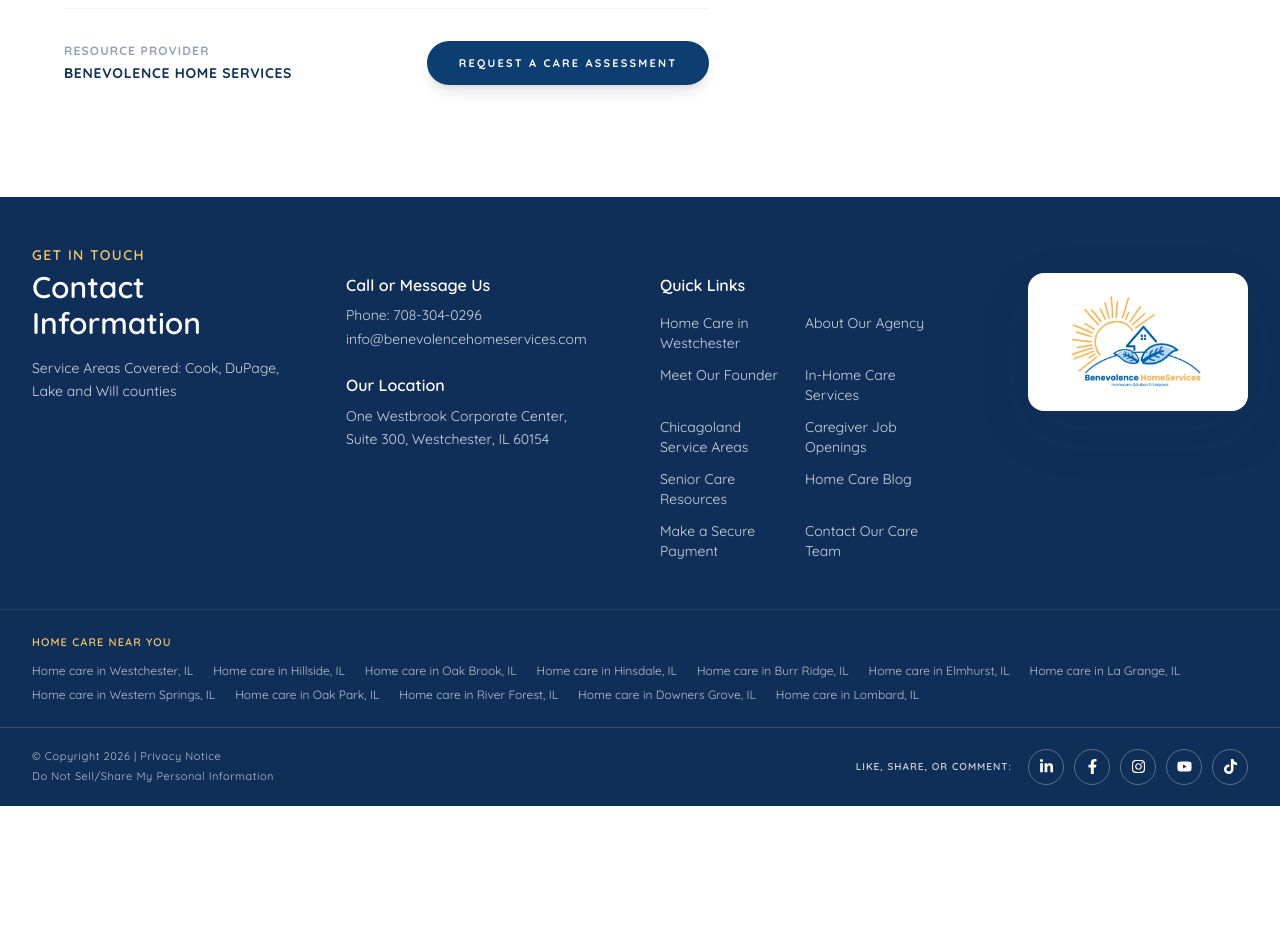
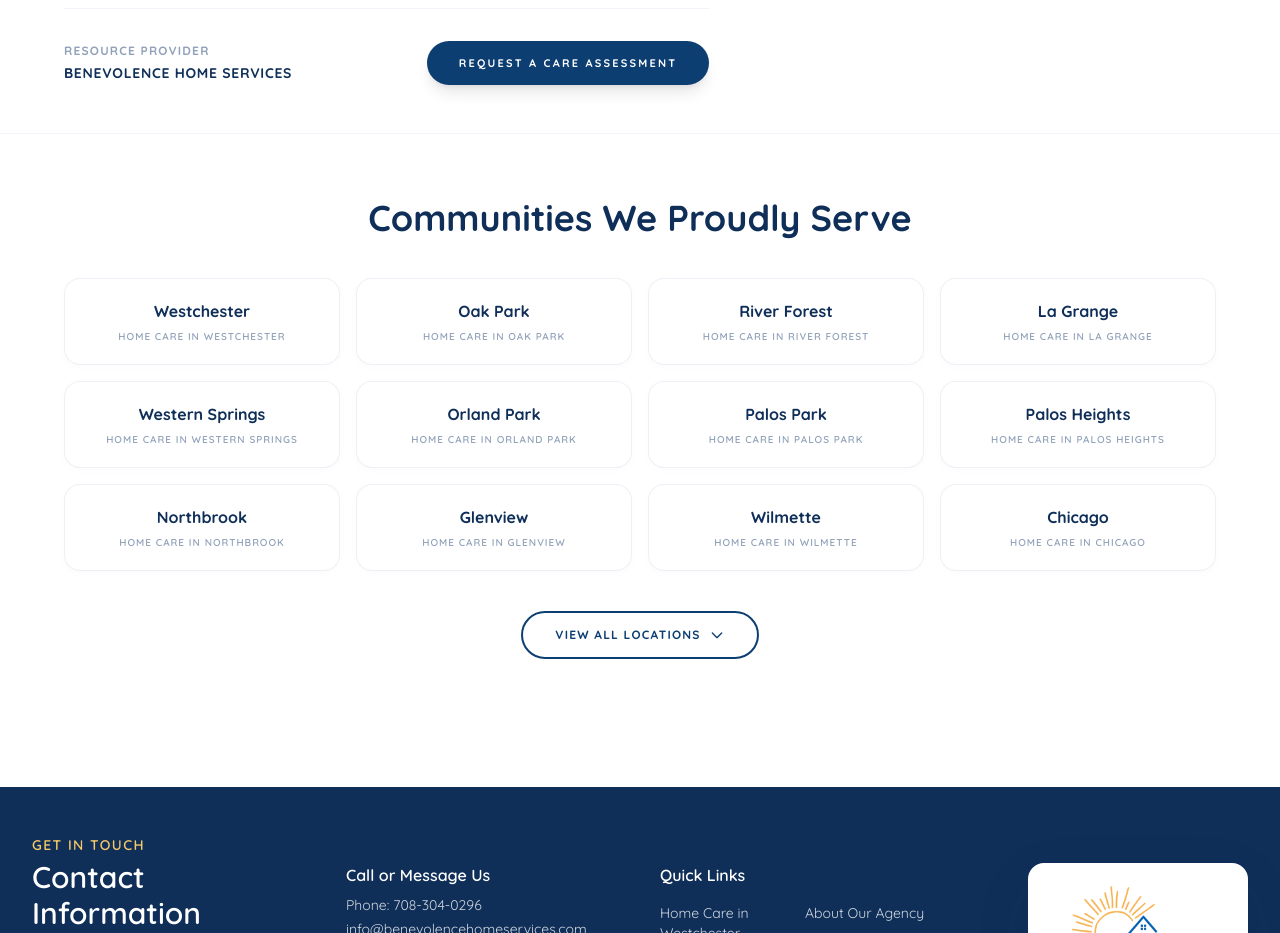
Before and after one commit to mtahaarif/Benevolence-Home-Services, a Next.js app: page /blog/assistance-in-home-care-for-depression in a window 1280 px wide. Shown: the part 2220-3153 px from the top of the page. Before the commit the page ends 3026 px from the top, so only its background shows below. Built offline with nearby package versions, Linux system fonts and the light colour scheme.

Commit message:
fixing the location discrepancy issues part v

```diff
--- a/src/app/blog/[slug]/page.tsx
+++ b/src/app/blog/[slug]/page.tsx
@@ -5,6 +5,8 @@
 import { PageShell } from "@/components/site-shell";
 import ScrollReveal from "@/components/scroll-reveal";
 import { blogPosts } from "@/data/blogs";
+import { ExpandableLocations } from "@/components/expandable-locations";
+import { cityDirectory } from "@/data/site-content";
 
 interface PageProps {
   params: Promise<{
@@ -163,6 +165,11 @@
     });
   };
 
+  // Convert the centralized cityDirectory object into a flat array
+  const allCities = Object.values(cityDirectory).map((city) => ({
+    name: city.name,
+    slug: city.slug,
+  }));
   return (
     <>
       {/* ARTICLE HEADING BLOCK */}
@@ -284,6 +291,10 @@
           </div>
         </PageShell>
       </section>
+      {/* 3. The Expandable Grid Component */}
+      <div className="border-t border-slate-100 bg-white">
+        <ExpandableLocations cities={allCities} initialVisibleCount={12} />
+      </div>
 
       {/* AUTOMATED BLOGPOSTING JSON-LD RICH DATA SCHEMATICS */}
       <script
--- a/src/app/blog/page.tsx
+++ b/src/app/blog/page.tsx
@@ -6,6 +6,8 @@
 import ScrollReveal from "@/components/scroll-reveal";
 import { blogPosts } from "@/data/blogs";
 import Image from "next/image";
+import { ExpandableLocations } from "@/components/expandable-locations";
+import { cityDirectory } from "@/data/site-content";
 
 const categories = ["All Insights", "Safety & Wellness", "Specialized Care", "Memory Support", "Transitional Care", "Veteran Support", "Care Management"];
 
@@ -15,7 +17,11 @@
   const filteredPosts = activeCategory === "All Insights"
     ? blogPosts
     : blogPosts.filter(post => post.category === activeCategory);
-
+// Convert the centralized cityDirectory object into a flat array
+  const allCities = Object.values(cityDirectory).map((city) => ({
+    name: city.name,
+    slug: city.slug,
+  }));
   return (
     <>
       {/* HERO BANNER SECTION */}
@@ -151,6 +157,10 @@
             ))}
           </ul>
         </PageShell>
+        {/* 3. The Expandable Grid Component */}
+      <div className="border-t border-slate-100 bg-white">
+        <ExpandableLocations cities={allCities} initialVisibleCount={12} />
+      </div>
       </section>
     </>
   );
--- a/src/app/careers/page.tsx
+++ b/src/app/careers/page.tsx
@@ -3,6 +3,8 @@
 import { useState } from "react";
 import { HeroSection, PageShell, SectionHeading } from "@/components/site-shell";
 import ScrollReveal from "@/components/scroll-reveal";
+import { ExpandableLocations } from "@/components/expandable-locations";
+import { cityDirectory } from "@/data/site-content";
 
 const benefitsFramework = [
   {
@@ -84,7 +86,11 @@
 export default function CareersPage() {
   const [activeRoleTab, setActiveRoleTab] = useState<"companion" | "cna">("companion");
   const activeRole = specializedRolesData[activeRoleTab];
-
+// Convert the centralized cityDirectory object into a flat array
+  const allCities = Object.values(cityDirectory).map((city) => ({
+    name: city.name,
+    slug: city.slug,
+  }));
   return (
     <>
       {/* HERO BANNER SECTION */}
@@ -306,9 +312,13 @@
         </PageShell>
       </section>
 
-      {/* SECTION 4: HIGH-IMPACT APPLICATION GATEWAY CARD */}
+      {/* SECTION 4: HIGH-IMPACT APPLICATION GATEWAY CARD */}y
       <section className="px-4 py-16 sm:px-6 lg:px-8 lg:py-20 bg-white" aria-label="Final Application Terminal">
         <PageShell>
+          {/* 3. The Expandable Grid Component */}
+          <div className="border-t border-slate-100 bg-white">
+            <ExpandableLocations cities={allCities} initialVisibleCount={12} />
+          </div>
           <ScrollReveal>
             <div className="max-w-4xl mx-auto bg-[#0a2540] rounded-[3rem] border border-slate-800 p-8 sm:p-12 text-white shadow-xl relative overflow-hidden text-center">
               <div className="absolute inset-0 opacity-10 -z-10 mix-blend-overlay">
--- a/src/app/resources/page.tsx
+++ b/src/app/resources/page.tsx
@@ -2,8 +2,15 @@
 import { HeroSection, PageShell } from "@/components/site-shell";
 import ScrollReveal from "@/components/scroll-reveal";
 import { resources } from "@/data/site-content";
+import { ExpandableLocations } from "@/components/expandable-locations";
+import { cityDirectory } from "@/data/site-content";
 
 export default function ResourcesPage() {
+  // Convert the centralized cityDirectory object into a flat array
+  const allCities = Object.values(cityDirectory).map((city) => ({
+    name: city.name,
+    slug: city.slug,
+  }));
   return (
     <>
       {/* HERO BANNER SECTION */}
@@ -142,6 +149,10 @@
 
       {/* Section 3: Immersive Bottom Exploration CTA */}
       <ScrollReveal>
+        {/* 3. The Expandable Grid Component */}
+      <div className="border-t border-slate-100 bg-white">
+        <ExpandableLocations cities={allCities} initialVisibleCount={12} />
+      </div>
         <section className="px-4 py-16 sm:px-6 lg:px-8 lg:py-24 bg-brand-blue/10 border-t border-brand-blue/10 rounded-t-[3rem]">
           <PageShell>
             <div className="mx-auto max-w-3xl text-center space-y-6">
@@ -179,6 +190,7 @@
           </PageShell>
         </section>
       </ScrollReveal>
+
     </>
   );
 }
```
